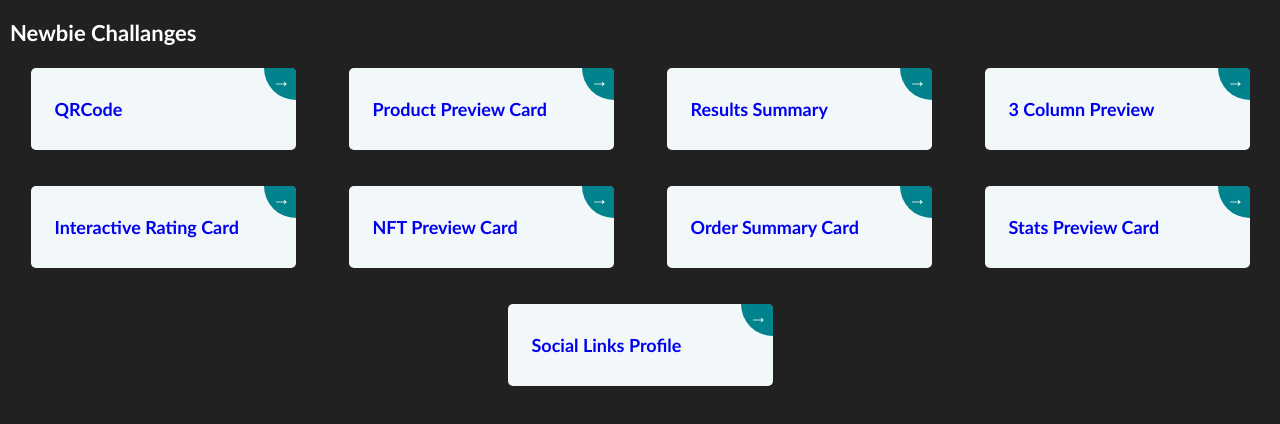
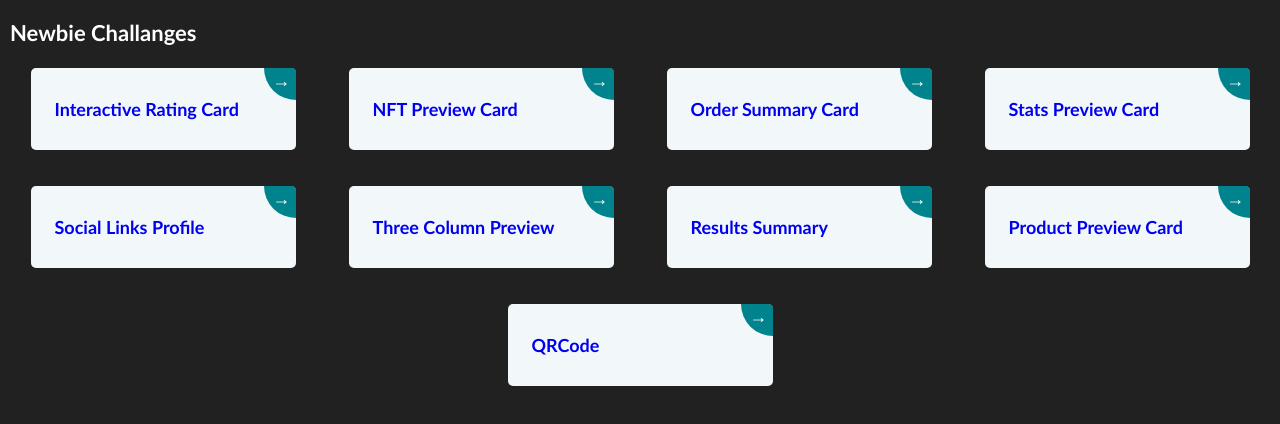
Before and after one commit to alexanderivanov2/frontend-mentor, a Vue app: page / in a window 1280 px wide. Shown: the top 424 px of the page. Built offline with nearby package versions, Linux system fonts and the light colour scheme.

Commit message:
improve three column card component

```diff
--- a/src/assets/constants/homePageConstants/newbieCardsConstants.js
+++ b/src/assets/constants/homePageConstants/newbieCardsConstants.js
@@ -3,26 +3,7 @@
 // 2 - Junior
 
 const newbieCardsList = [
-    {
-        cardName: 'QRCode',
-        routeName: 'NewbieQRCode',
-        difficulty: 1,
-    },
-    {
-        cardName: 'Product Preview Card',
-        routeName: 'ProductPreviewCard',
-        difficulty: 1,
-    },
-    {
-        cardName: 'Results Summary',
-        routeName: 'ResultsSummary',
-        difficulty: 1,
-    },
-    {
-        cardName: '3 Column Preview',
-        routeName: '3ColumnPreview',
-        difficulty: 1,
-    },
+
     {
         cardName: 'Interactive Rating Card',
         routeName: 'InteractiveRatingCard',
@@ -47,7 +28,27 @@ const newbieCardsList = [
         cardName: 'Social Links Profile',
         routeName: 'SocialLinksProfileCard',
         difficulty: 1,
-    }
+    },
+    {
+        cardName: 'Three Column Preview',
+        routeName: 'ThreeColumnPreview',
+        difficulty: 1,
+    },
+    {
+        cardName: 'Results Summary',
+        routeName: 'ResultsSummary',
+        difficulty: 1,
+    },
+    {
+        cardName: 'Product Preview Card',
+        routeName: 'ProductPreviewCard',
+        difficulty: 1,
+    },
+    {
+        cardName: 'QRCode',
+        routeName: 'NewbieQRCode',
+        difficulty: 1,
+    },
 ]
 
 export {
--- a/src/assets/styles/components/newbie/_3columnPreview.scss
+++ b/src/assets/styles/components/newbie/_3columnPreview.scss
@@ -1,35 +1,42 @@
+// height: 100%;
+// min-height: 100vh;
+// width: 100%;
+// font-size: 15px;
+// font-family: 'Lexend Deca', sans-serif;
+
+.columns-preview {
     @import url('https://fonts.googleapis.com/css2?family=Big+Shoulders+Display:wght@700&family=Lexend+Deca&display=swap');
-.columns-preview-page {
+
     $sedan-color: #E28625;
     $suvs-color: #006971;
     $luxury-color: #004140;
     $white-color: #F2F2F2;
-    height: 100%;
-    min-height: 100vh;
-    width: 100%;
-    font-size: 15px;
     font-family: 'Lexend Deca', sans-serif;
+    font-size: 1.5rem;
 
-    .columns-preview {
     max-width: 327px;
     margin: 88px auto;
     border-radius: 8px;
-    }
 
     .sedan-card {
         background-color: $sedan-color;
+
         .column-preview-card-btn {
             color: $sedan-color;
         }
     }
+
     .suvs-card {
         background-color: $suvs-color;
+
         .column-preview-card-btn {
             color: $suvs-color;
         }
     }
+
     .luxury-card {
         background-color: $luxury-color;
+
         .column-preview-card-btn {
             color: $luxury-color;
         }
@@ -43,6 +50,7 @@
             border-top-right-radius: 8px;
             border-top-left-radius: 8px;
         }
+
         &:last-child {
             border-bottom-right-radius: 8px;
             border-bottom-left-radius: 8px;
@@ -90,13 +98,8 @@
             }
         }
     }
-}
 
     @media screen and (min-width: 1440px) {
-    .columns-preview-page {
-        $bg-color: #F2F2F2;
-        background-color: $bg-color;
-        .columns-preview {
         display: flex;
         min-width: 920px;
         max-height: 500px;
@@ -105,7 +108,6 @@
         top: calc(50% + 20px);
         left: 50%;
         transform: translate(-50%, -50%);
-        }
 
         .column-preview-card {
             &:first-child {
--- a/src/assets/styles/pages/_newbieCardPage.scss
+++ b/src/assets/styles/pages/_newbieCardPage.scss
@@ -30,4 +30,9 @@
             background-color: $bg-color;
         }
     }
+
+    &.three-column-page {
+        $bg-color: #F2F2F2;
+        background-color: $bg-color;
+    }
 }
--- a/src/views/NewbiePages/3ColumnPreview/3ColumnPreview.vue
+++ b/src/components/NewbieCards/ThreeColumnPreview/ThreeColumnPreview.vue
@@ -1,5 +1,4 @@
 <template>
-    <section class="columns-preview-page">
     <div class="columns-preview">
         <ColumnPreviewCard
             v-for="cardData in cardsData"
@@ -7,7 +6,6 @@
             :cardData="cardData"
         />
     </div>
-    </section>
 </template>
 
 <script setup>
--- a/src/router/index.js
+++ b/src/router/index.js
@@ -26,9 +26,9 @@ const router = createRouter({
       component: () => import('../views/NewbiePages/NewbieCardPages/ResultSummaryPage/ResultSummaryPage.vue')
     },
     {
-      path: '/newbie/3-column-preview',
-      name: '3ColumnPreview',
-      component: () => import('../views/NewbiePages/3ColumnPreview/3ColumnPreview.vue')
+      path: '/newbie/three-column-preview',
+      name: 'ThreeColumnPreview',
+      component: () => import('../views/NewbiePages/NewbieCardPages/NewbieThreeColumnCardPage.vue')
     },
     {
       path: '/newbie/interactive-rating-card',
--- a/src/views/HomePage.vue
+++ b/src/views/HomePage.vue
@@ -12,6 +12,6 @@
 </template>
 
 <script setup>
+import HomePageCard from '../components/homePage/HomePageCard.vue'
 import { newbieCardsList } from '../assets/constants/homePageConstants/newbieCardsConstants'
-import HomePageCard from '../components/homePage/HomePageCard.vue'
 </script>
--- /dev/null
+++ b/src/views/NewbiePages/NewbieCardPages/NewbieThreeColumnCardPage.vue
@@ -0,0 +1,10 @@
+<template>
+    <NewbieCardPage>
+        <ThreeColumnPreview class="three-column-page"/>
+    </NewbieCardPage>
+</template>
+
+<script setup>
+import NewbieCardPage from './NewbieCardPage.vue';
+import ThreeColumnPreview from '../../../components/NewbieCards/ThreeColumnPreview/ThreeColumnPreview.vue';
+</script>
--- a/src/views/NewbiePages/NewbieCardPages/ResultSummaryPage/ResultSummaryPage.vue
+++ b/src/views/NewbiePages/NewbieCardPages/ResultSummaryPage/ResultSummaryPage.vue
@@ -10,5 +10,4 @@
 import NewbieCardPage from '../NewbieCardPage.vue';
 import ResultsSummary from '../../../../components/NewbieCards/ResultsSummary/ResultsSummary.vue';
 import data from './data.json'
-
 </script>
```
Also changed, not shown: src/components/NewbieCards/ThreeColumnPreview/ColumnPreviewCard.vue (renamed from src/views/NewbiePages/3ColumnPreview/ColumnPreviewCard.vue). Lines whose indentation alone changed are shown as unchanged.
